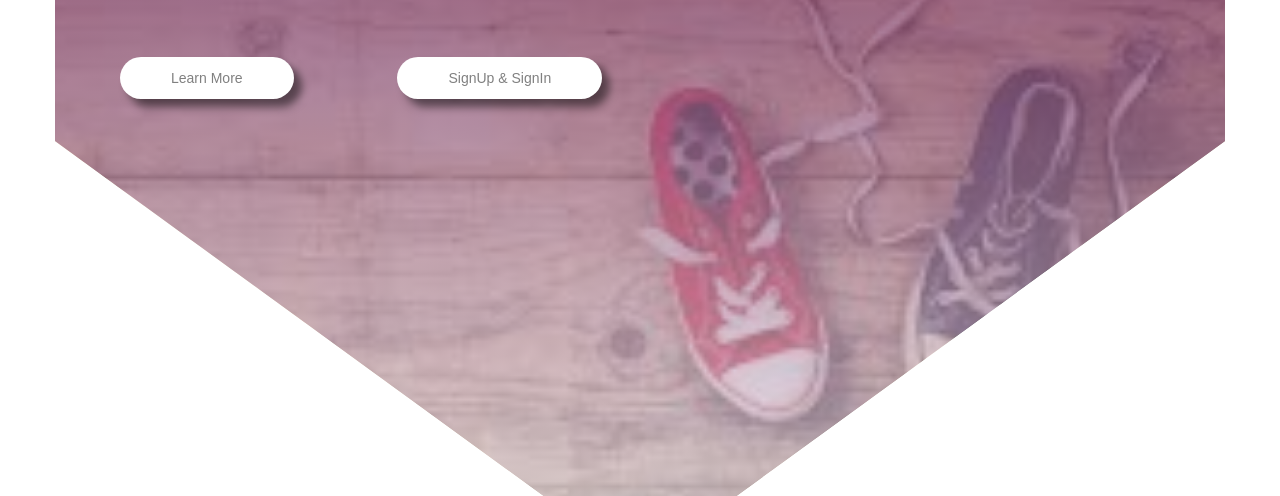
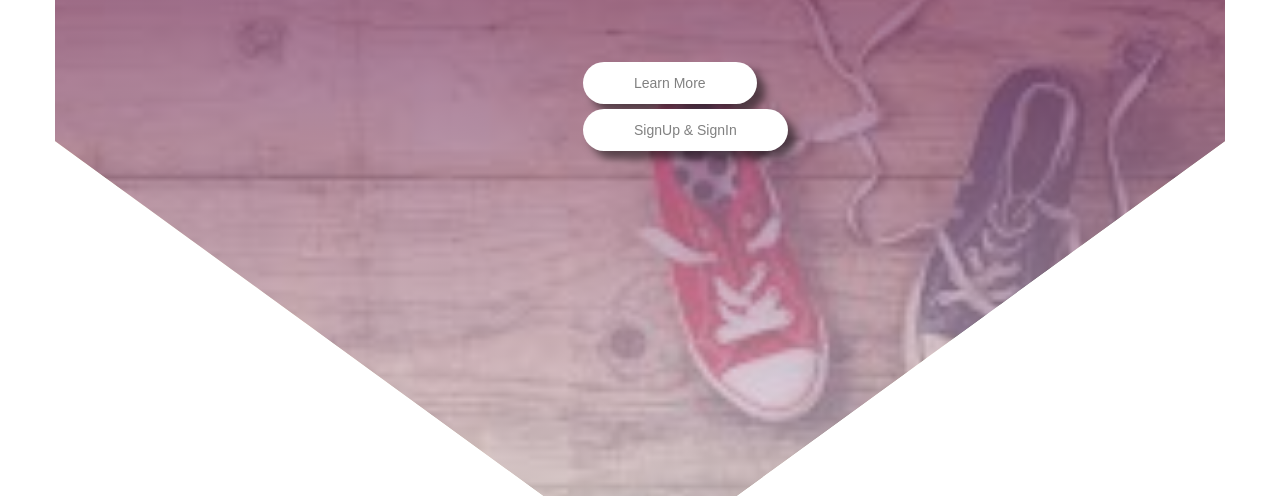
Before and after one commit to Nikhil926/Honchous-Training-Project-1, a plain HTML site: page landing page/index.html in a window 1280 px wide. Shown: the part 294-790 px from the top of the page. Drawn offline with Linux system fonts and the light colour scheme; files that its build step writes are made by us from their sources.

Commit message:
Update main.css

```diff
--- a/landing page/main.css
+++ b/landing page/main.css
@@ -42,9 +42,8 @@
     box-shadow: 8px 8px 8px rgba(0, 0, 0, 0.5);
     color: grey;
     font-family: 'Abel', sans-serif;
-    text-align: center;
-    position: relative;
-    margin: 0 50px 0 50px;
+
+    text-align: center
 }
 
 .btn:active{
@@ -66,5 +65,4 @@
 footer.footer{
     padding-top:4rem;
     padding-bottom:4rem;
-    text-align:center;
 }
```
